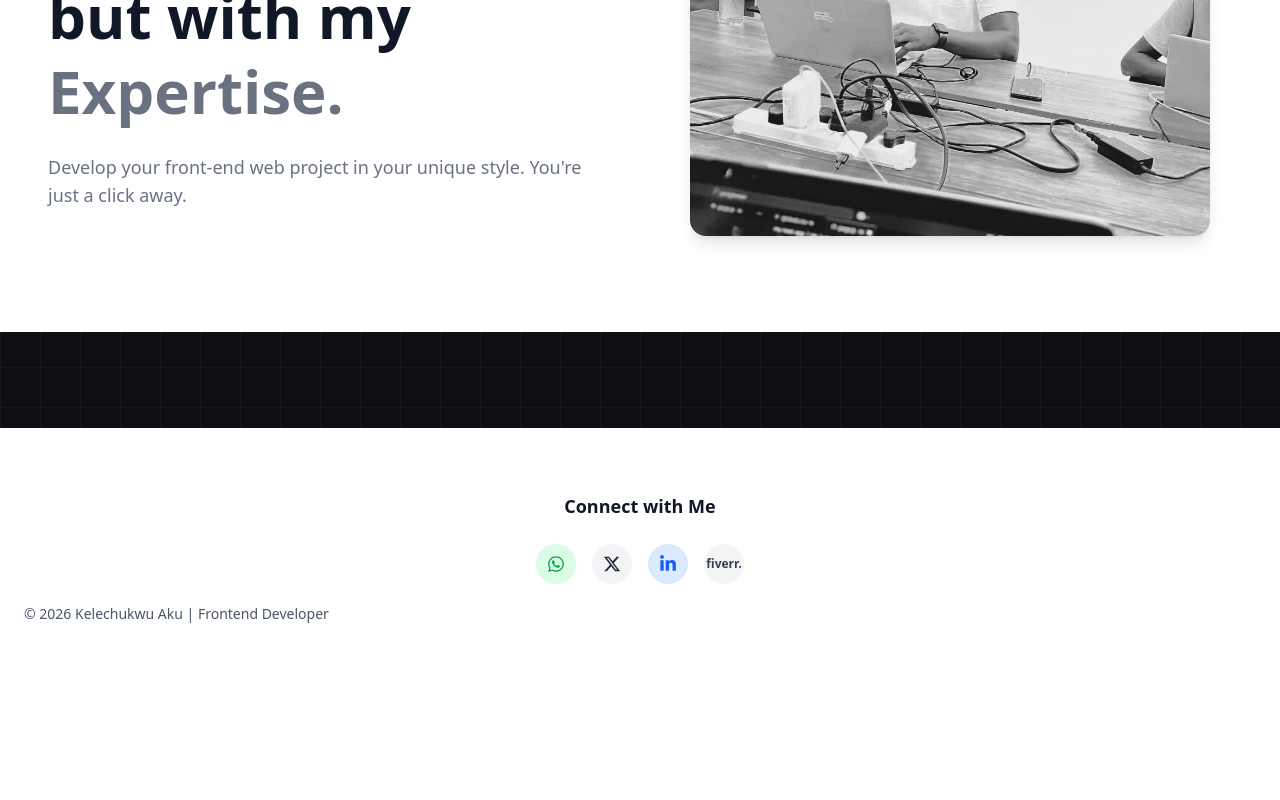
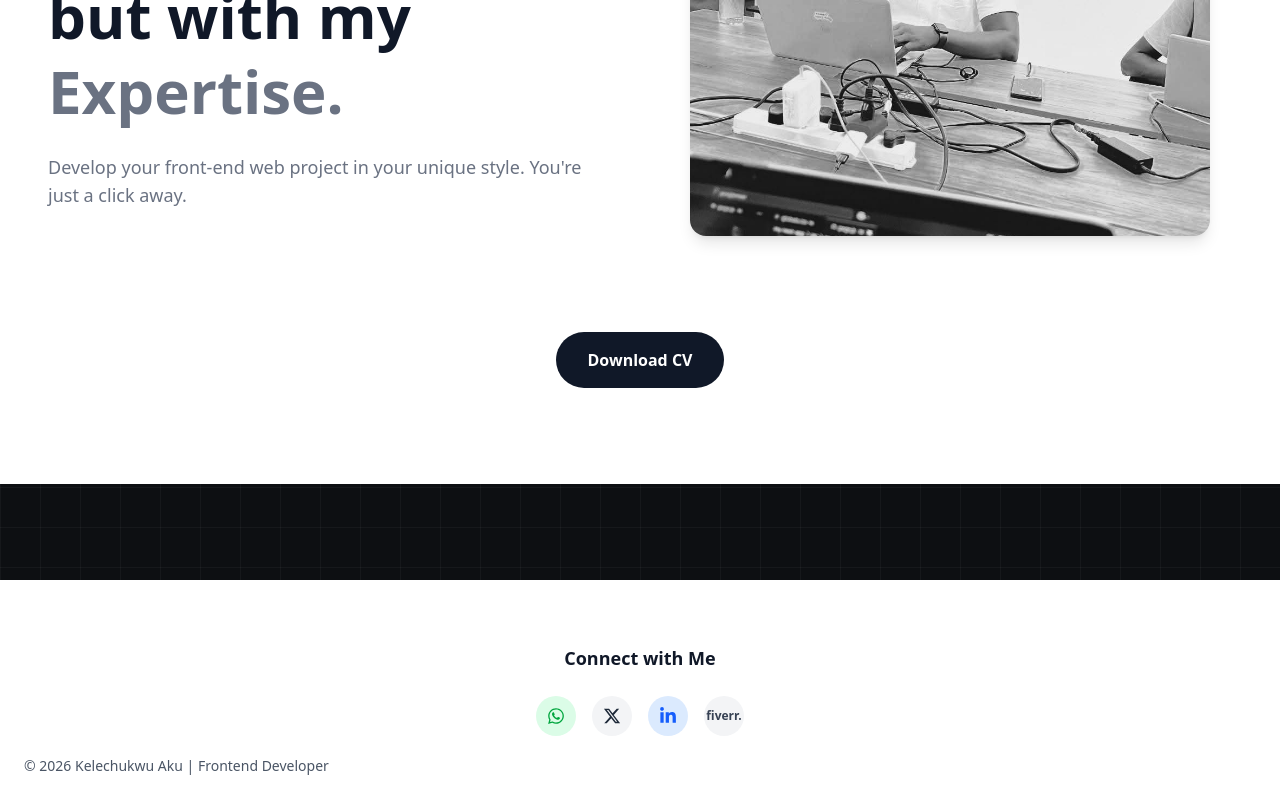
Before and after one commit to Kelechukwu500/My-Portfolio, a React (Vite) app: page / in a window 1280 px wide. Shown: the part 5233-6033 px from the top of the page. Before the commit the page ends 5881 px from the top, so only its background shows below. Built offline with nearby package versions, Linux system fonts and the light colour scheme; a web font is replaced by a local one.

Commit message:
update: [updated the public older]

```diff
--- a/src/Components/Hero/Hero.jsx
+++ b/src/Components/Hero/Hero.jsx
@@ -662,7 +662,6 @@ const Hero = () => {
           {/* HERO CONTENT */}
           <div className="relative w-screen overflow-x-hidden">
             <div className="w-full px-6 md:px-12 pt-40 pb-24 grid grid-cols-1 lg:grid-cols-2 gap-14 items-center">
-
               {/* Left Text */}
               <div className="text-left">
                 <h1 className="text-4xl sm:text-5xl lg:text-6xl font-extrabold text-gray-900 leading-tight mb-6">
@@ -671,8 +670,8 @@ const Hero = () => {
                 </h1>
 
                 <p className="text-gray-500 text-base sm:text-lg max-w-xl">
-        Develop your front-end web project in your unique style. You're
-        just a click away.
+                  Develop your front-end web project in your unique style.
+                  You're just a click away.
                 </p>
               </div>
 
@@ -690,7 +689,17 @@ const Hero = () => {
                   className="w-full h-full object-cover rounded-lg shadow-lg grayscale"
                 />
               </motion.div>
+            </div>
 
+            {/* DOWNLOAD CV BUTTON */}
+            <div className="w-full flex justify-center pb-24">
+              <a
+                href="/kelechukwu_aku_cv.pdf"
+                download
+                className="inline-flex items-center gap-2 px-8 py-4 bg-gray-900 text-white text-sm sm:text-base font-semibold rounded-full hover:bg-gray-700 transition-all duration-300"
+              >
+                Download CV
+              </a>
             </div>
           </div>
         </section>
```
Also changed, not shown: 2 other files (tests, documents, lock files or other folders). Lines whose indentation alone changed are shown as unchanged.
